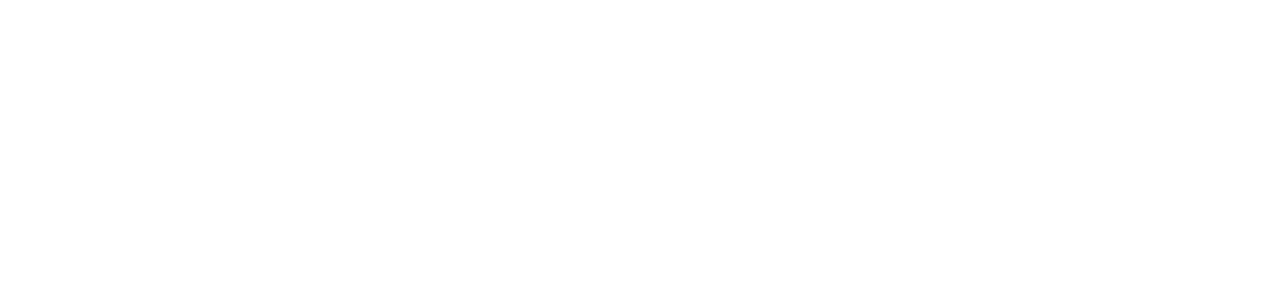
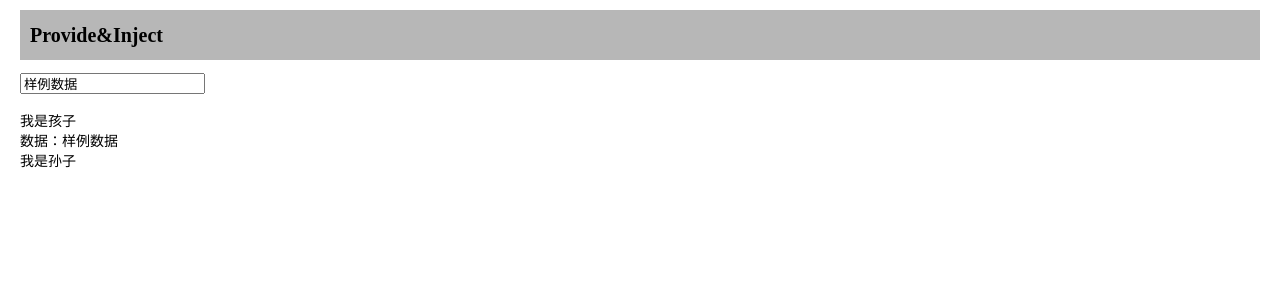
Before and after one commit to guojs-github/vue-ex, a Vue app: page /ProvideInject in a window 1280 px wide. Before the commit this address had no page. Shown: the top 300 px of the page. Built offline with nearby package versions, Linux system fonts and the light colour scheme.

Commit message:
添加Provide&Inject样例

```diff
--- a/src/components/Home/Home.vue
+++ b/src/components/Home/Home.vue
@@ -47,6 +47,9 @@
 			</div>
 			<div class='-inline -ef-click -light-red -red-button test-slot' @click='onSlot'>
 				Slot功能
+			</div>
+			<div class='-inline -ef-click -light-red -red-button test-provide-inject' @click='onProvideInject'>
+				Provide&Inject
 			</div>
 		</div>
 	</div>
@@ -165,6 +168,12 @@
 			this.route('Slot');
 		},
 
+		onProvideInject() {
+			console.log('On demo provide&Inject');
+
+			this.route('ProvideInject');
+		},
+
 		/*************************/
 		init() {
 			console.log('Initialize.');
--- /dev/null
+++ b/src/components/ProvideInject/Child.less
@@ -0,0 +1,5 @@
+/*
+  Child style
+*/
+.child {
+}
--- /dev/null
+++ b/src/components/ProvideInject/Child.vue
@@ -0,0 +1,42 @@
+<template>
+	<!--孩子组件-->
+	<div class='child'>
+		<span>我是孩子</span>
+		<div>
+			数据：{{ data }}
+		</div>
+
+		<grand-child/>
+	</div>
+</template>
+
+<script>
+import GrandChild from './GrandChild.vue';
+
+export default {
+	name: 'Child',
+
+	components: {
+		GrandChild
+	},
+
+	props: {
+		data: {
+			type: String,
+			required: true
+		}
+	},
+
+	data() {
+		return {};
+	},
+
+	methods: {
+		/*************************/
+	}
+};
+</script>
+
+<style scoped src='./Child.less' lang='less'/>
+<style scoped>
+</style>
--- /dev/null
+++ b/src/components/ProvideInject/GrandChild.less
@@ -0,0 +1,5 @@
+/*
+  Grand child style
+*/
+.grand-child {
+}
--- /dev/null
+++ b/src/components/ProvideInject/GrandChild.vue
@@ -0,0 +1,37 @@
+<template>
+	<!--孙子组件-->
+	<div class='grand-child'>
+		<span>我是孙子</span>
+		<div>
+			{{ dataLength.value }}
+		</div>
+	</div>
+</template>
+
+<script>
+export default {
+	name: 'GrandChild',
+
+	components: {
+	},
+
+	props: {
+		data: {
+		}
+	},
+
+	data() {
+		return {};
+	},
+
+	inject: ['dataLength'], // 获取实时变化的数据注入
+
+	methods: {
+		/*************************/
+	}
+};
+</script>
+
+<style scoped src='./GrandChild.less' lang='less'/>
+<style scoped>
+</style>
--- /dev/null
+++ b/src/components/ProvideInject/ProvideInject.less
@@ -0,0 +1,5 @@
+/*
+  Provide&Inject style
+*/
+.provide-inject {
+}
--- /dev/null
+++ b/src/components/ProvideInject/ProvideInject.vue
@@ -0,0 +1,53 @@
+<template>
+	<!--Provide&Inject-->
+	<div class='-content provide-inject'>
+		<div class='-title'>
+			Provide&Inject
+		</div>
+
+		<div class='-row data'>
+			<input v-model='data'/>
+		</div>
+
+		<child :data='data'/>
+	</div>
+</template>
+
+<script>
+import { computed } from 'vue';
+import Child from './Child.vue';
+
+export default {
+	name: 'ProvideInject',
+
+	components: {
+		Child
+	},
+
+	provide() {
+		return {
+			dataLength: computed(() => this.data.length) // 提供实时变化的数据源
+		};
+	},
+
+	data() {
+		return {
+			data: '样例数据'
+		};
+	},
+
+	computed: {
+		dataLength: function() {
+			return this.data.length;
+		}
+	},
+
+	methods: {
+		/*************************/
+	}
+};
+</script>
+
+<style scoped src='./ProvideInject.less' lang='less'/>
+<style scoped>
+</style>
--- a/src/router/index.ts
+++ b/src/router/index.ts
@@ -14,6 +14,7 @@
 import NonePropAttrs from '@/components/NonePropAttrs/NonePropAttrs.vue';
 import CustomEvent from '@/components/CustomEvent/CustomEvent.vue';
 import Slot from '@/components/Slot/Slot.vue';
+import ProvideInject from '@/components/ProvideInject/ProvideInject.vue';
 
 const routes: Array<RouteRecordRaw> = [{
 	path: '/',
@@ -75,6 +76,10 @@
 	path: '/Slot',
 	name: 'Slot',
 	component: Slot
+}, {
+	path: '/ProvideInject',
+	name: 'ProvideInject',
+	component: ProvideInject
 }];
 
 const router = createRouter({
```
